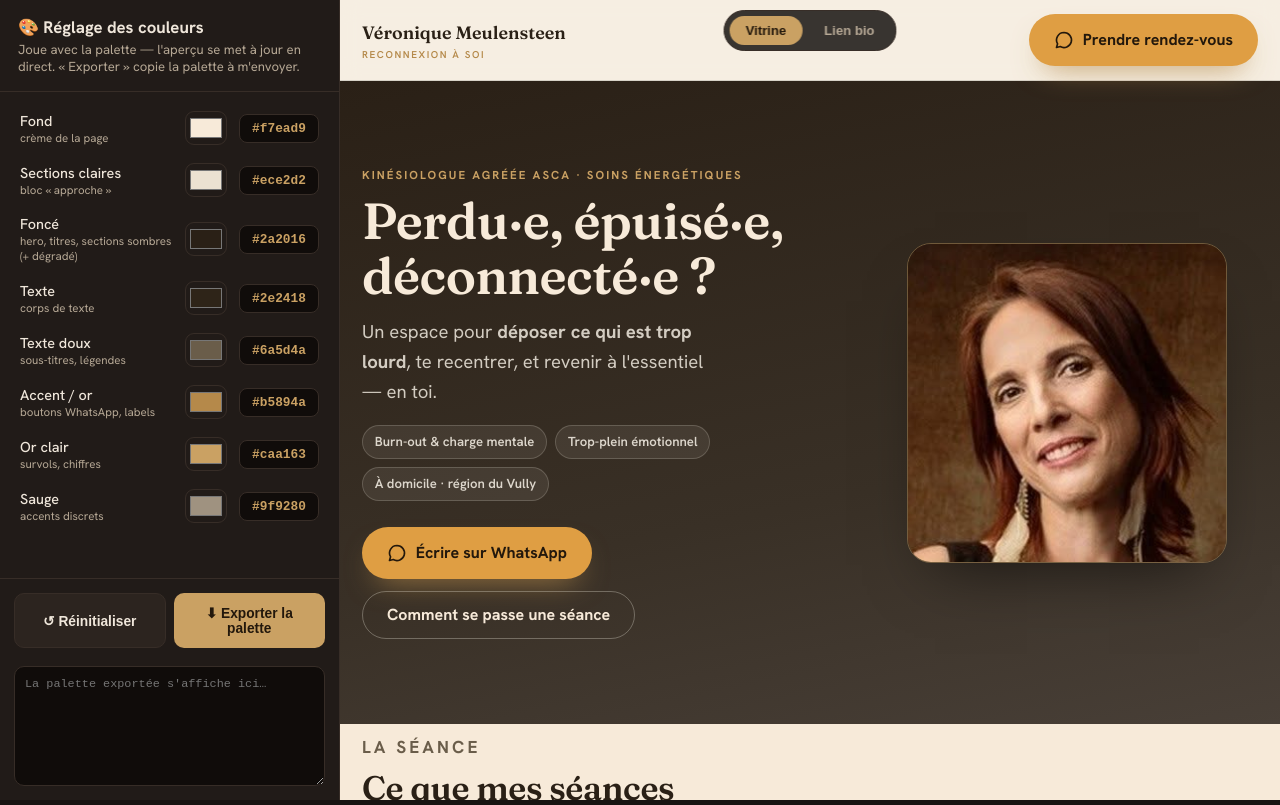
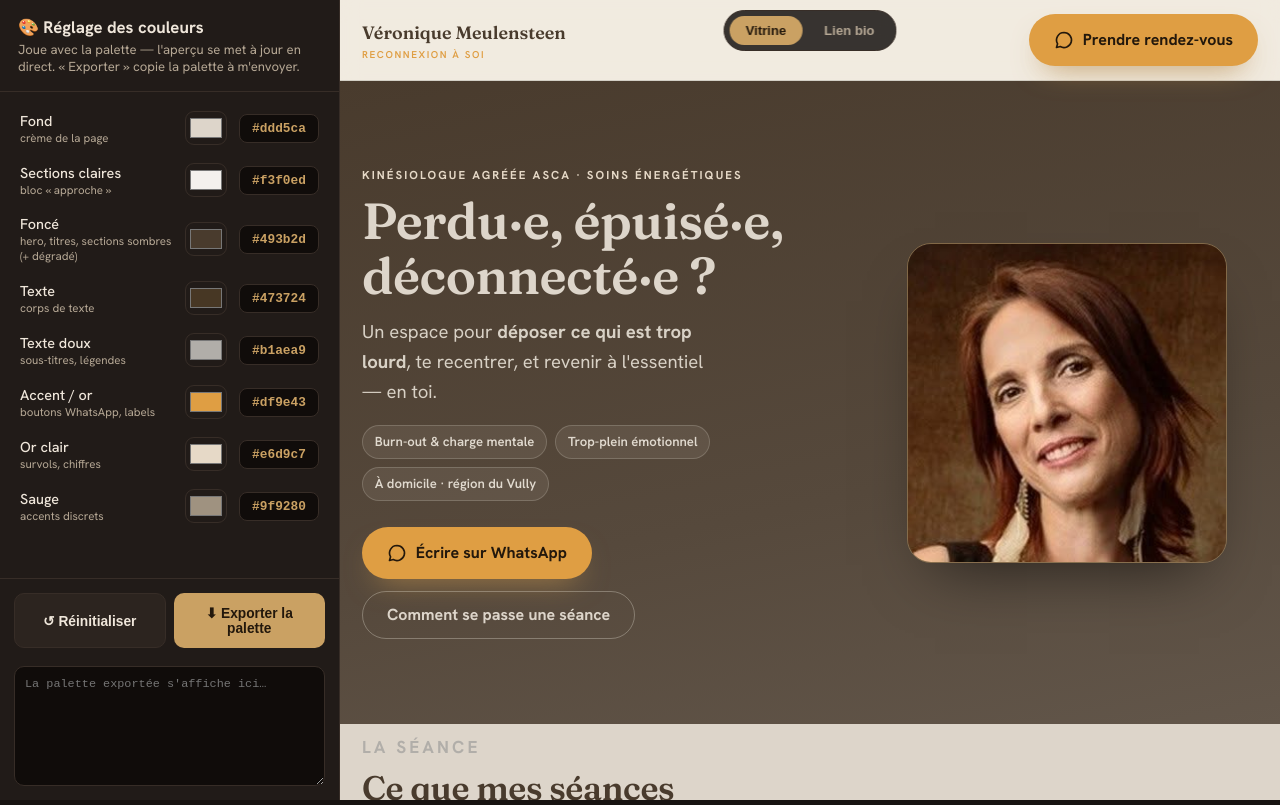
Before and after one commit to monadekarmique/veronique-reconnexionasoi, a plain HTML site: page palette.html in a window 1280 px wide. Drawn offline with Linux system fonts and the light colour scheme.

Commit message:
outil: playground synchronisé sur la palette validée

```diff
--- a/palette.html
+++ b/palette.html
@@ -66,13 +66,13 @@
 
 <script>
   var ROLES = [
-    {k:'--paper',    label:'Fond',        sub:'crème de la page',         def:'#f7ead9'},
-    {k:'--oat',      label:'Sections claires', sub:'bloc « approche »',    def:'#ece2d2'},
-    {k:'--forest',   label:'Foncé',       sub:'hero, titres, sections sombres (+ dégradé)', def:'#2a2016', dark:true},
-    {k:'--ink',      label:'Texte',       sub:'corps de texte',           def:'#2e2418'},
-    {k:'--ink-soft', label:'Texte doux',  sub:'sous-titres, légendes',    def:'#6a5d4a'},
-    {k:'--brass',    label:'Accent / or', sub:'boutons WhatsApp, labels', def:'#b5894a'},
-    {k:'--brass-2',  label:'Or clair',    sub:'survols, chiffres',        def:'#caa163'},
+    {k:'--paper',    label:'Fond',        sub:'crème de la page',         def:'#ddd5ca'},
+    {k:'--oat',      label:'Sections claires', sub:'bloc « approche »',    def:'#f3f0ed'},
+    {k:'--forest',   label:'Foncé',       sub:'hero, titres, sections sombres (+ dégradé)', def:'#493b2d', dark:true},
+    {k:'--ink',      label:'Texte',       sub:'corps de texte',           def:'#473724'},
+    {k:'--ink-soft', label:'Texte doux',  sub:'sous-titres, légendes',    def:'#b1aea9'},
+    {k:'--brass',    label:'Accent / or', sub:'boutons WhatsApp, labels', def:'#df9e43'},
+    {k:'--brass-2',  label:'Or clair',    sub:'survols, chiffres',        def:'#e6d9c7'},
     {k:'--sage',     label:'Sauge',       sub:'accents discrets',         def:'#9f9280'}
   ];
   var state = {};
```
